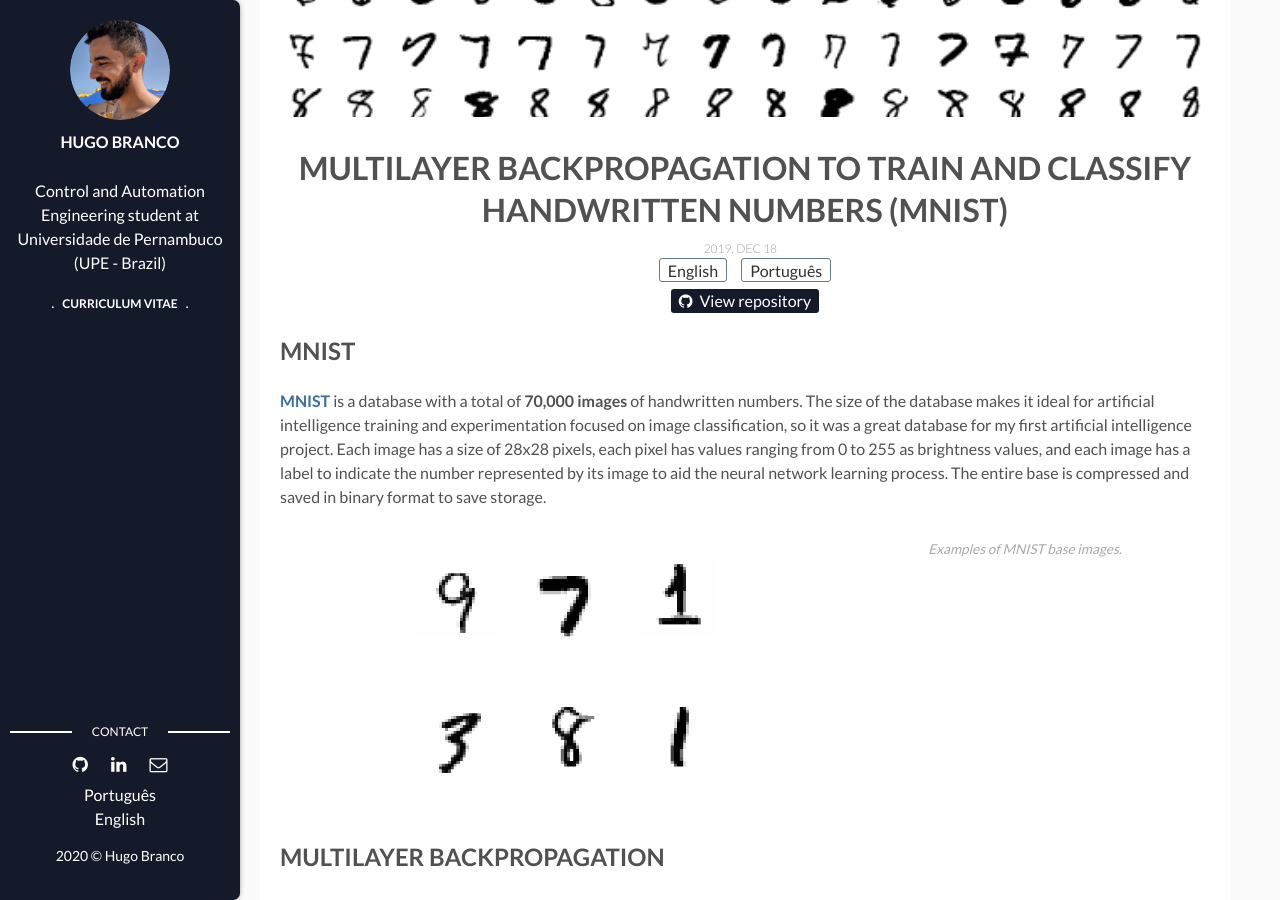
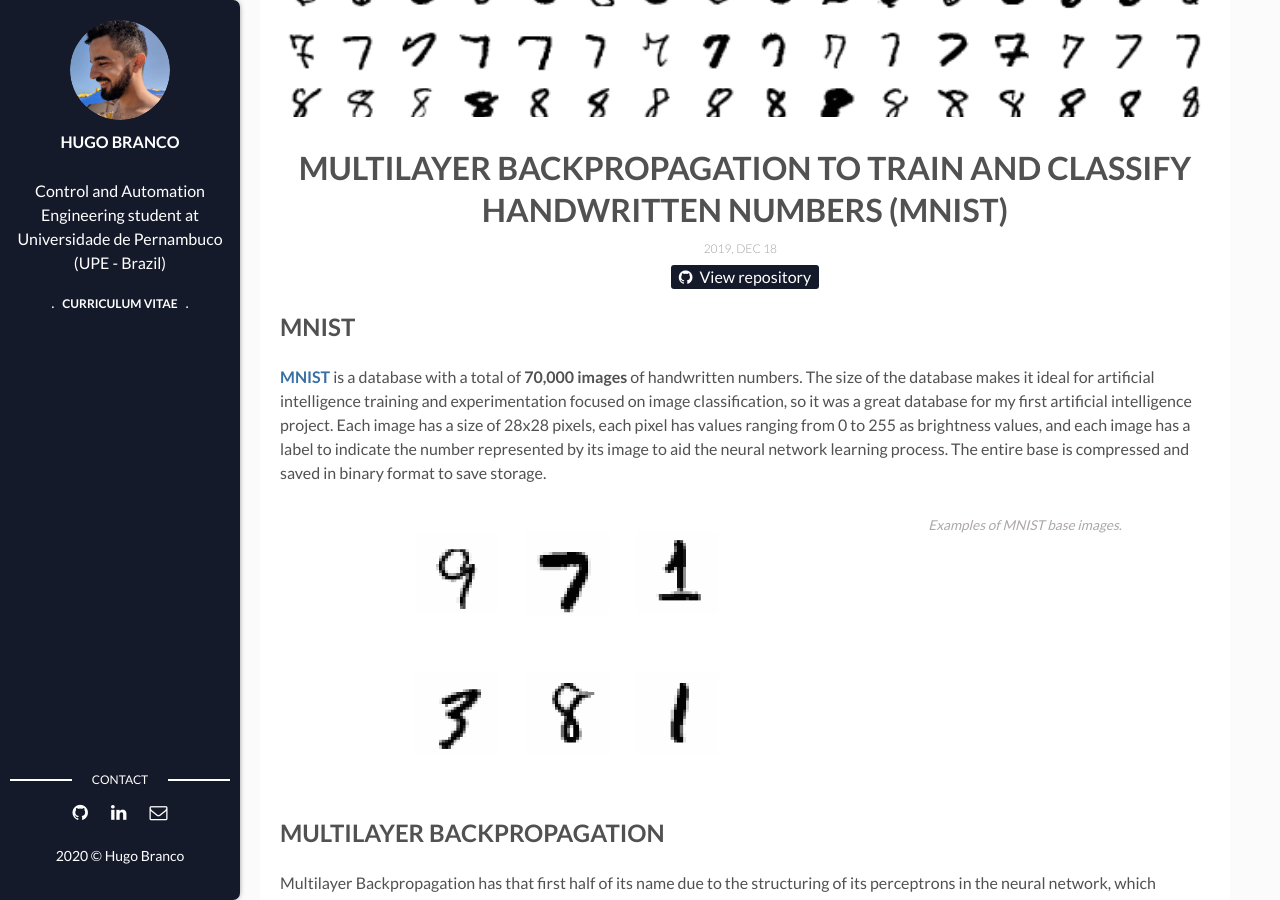
Before and after one commit to hugobrancowb/portfolioHB, a Jekyll site: the page built from en/_posts/2019-12-09-mnist-en.md, in a window 1280 px wide and 900 px high, scrolled down 403 px. Built offline with Jekyll 4.4.1, drawn with Linux system fonts in a browser that asks for light colours.

Commit message:
removi opção de site em ingles

```diff
--- a/_layouts/main.html
+++ b/_layouts/main.html
@@ -34,12 +34,6 @@ layout: default
         {% endif %}
       </ul>
     </section> <!-- End Section Contact -->
-    <ul class="languages">
-      {% for lang in site.data.languages %}
-      {% assign language = lang[1] %}
-      <li><a href="{{site.baseurl}}{{ language.path }}">{{ language.label }}</a></li>
-      {% endfor %}
-    </ul>
     <div class="copyright">
       <p>{{site.time | date: '%Y'}} &copy; {{site.author}}</p>
     </div>
--- a/_layouts/post.html
+++ b/_layouts/post.html
@@ -18,21 +18,6 @@ layout: main
       <header class="header-page">
         <h1 class="page-title">{{page.title}}</h1>
         <div class="page-date"><span>{{page.date | date: '%Y, %b %d'}}&nbsp;&nbsp;&nbsp;&nbsp;</span></div>
-          {% if page.layout != 'index' %} <!-- Idiomas -->
-            {% assign posts=site.posts | where:"lang-ref", page.lang-ref | sort: 'lang' %}
-            {% if posts.size == 0 %}
-                {% assign posts=site.pages | where:"lang-ref", page.lang-ref | sort: 'lang' %}
-            {% endif %}
-            {% if posts.size > 1 %}
-              <div class="lang-options">
-                  <ul>
-                  {% for post in posts %}
-                  <li><a href="{{ site.base-url }}{{ post.url }}" class='highlighter-rouge' title='View in {{ site.data.languages[post.lang].label }}'>{{ site.data.languages[post.lang].label }}</a></li>
-                  {% endfor %}
-                  </ul>
-              </div>
-            {% endif %}
-          {% endif %}
           <div class="githubCodeWrap">
             {% if page.ghcode %}
             <ul class="languages">
```
